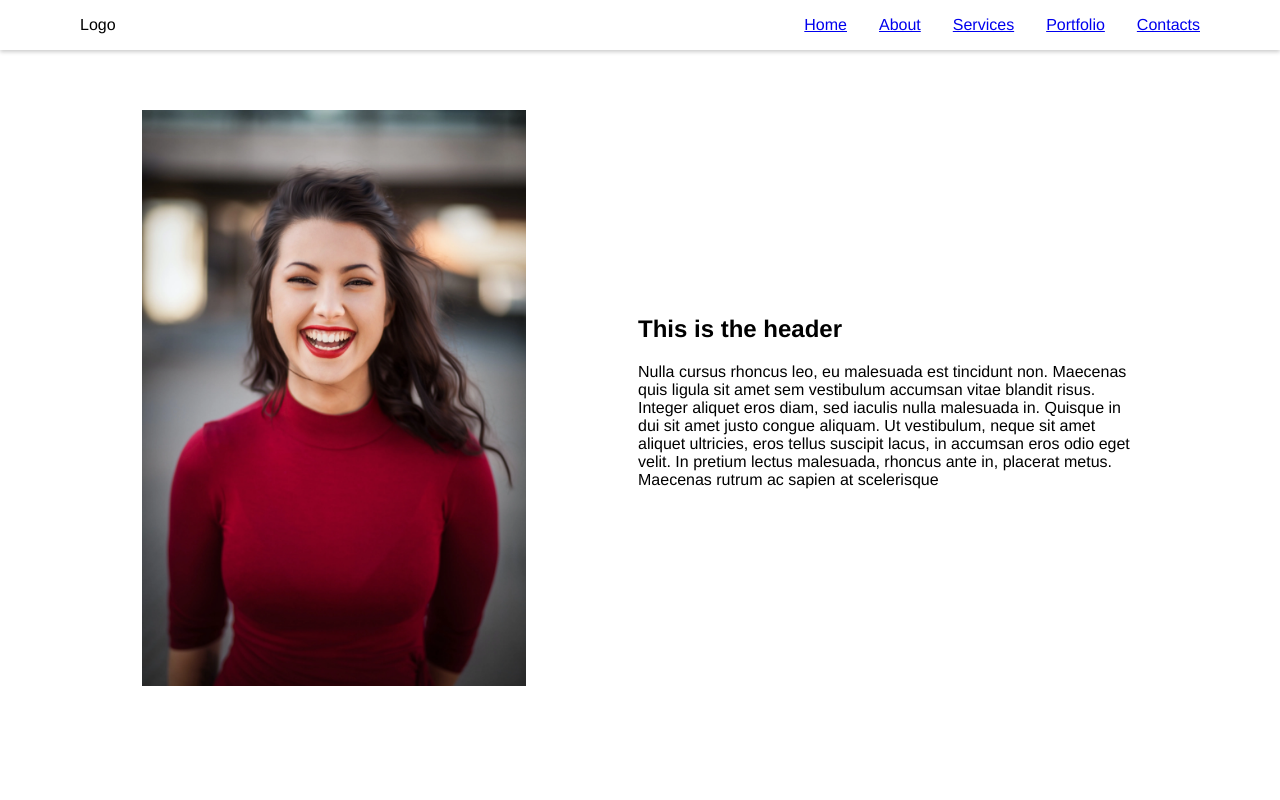
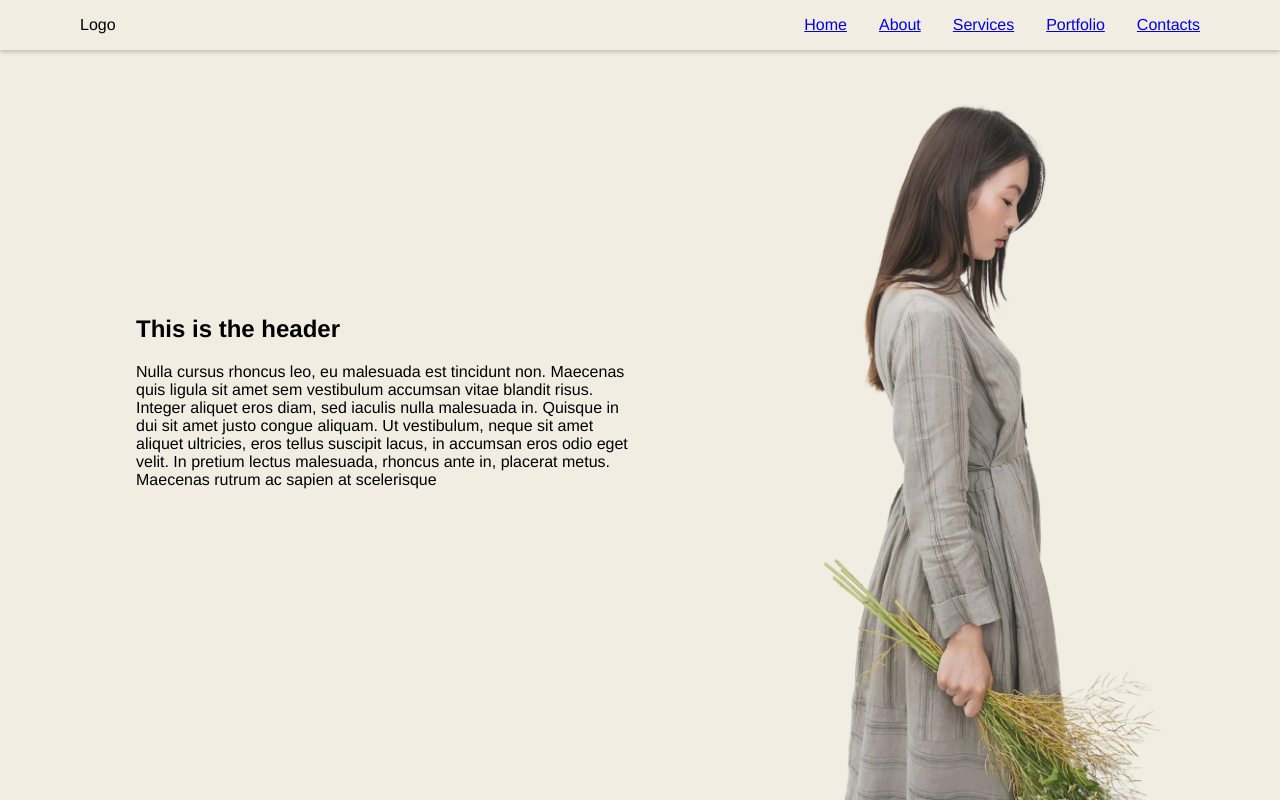
Before and after one commit to alekTitan01/iamkrizel, a React (Create React App) app: page / in a window 1280 px wide. Both pictures are taken after a click on the element "Logo". Shown: the top 800 px of the page. Built offline with nearby package versions, Linux system fonts and the light colour scheme.

Commit message:
fix some styles

```diff
--- a/src/common/components/Layout/Footer.jsx
+++ b/src/common/components/Layout/Footer.jsx
@@ -5,7 +5,9 @@ import { Link } from 'react-router-dom';
 const Footer = () => {
     return <FooterContainer>
         <div className='footer-location'>
-            <span className='map'>maps</span>
+            <span className='map'>
+                <iframe title='address-map' src="https://www.google.com/maps/embed?pb=!1m18!1m12!1m3!1d3335.2714168273933!2d125.0610239263853!3d6.2203414901850085!2m3!1f0!2f0!3f0!3m2!1i1024!2i768!4f13.1!3m3!1m2!1s0x32f79aeb63dfe9b1%3A0x655c3f15a563457f!2sPolomolok%20Municipal%20Hall!5e0!3m2!1sen!2sph!4v1690442594952!5m2!1sen!2sph" width="500" height="300" style={{ border: 0 }} allowfullscreen="" loading="lazy" referrerpolicy="no-referrer-when-downgrade"></iframe>
+            </span>
             <span>address</span>
         </div>
         <div className='footer-menu'>
--- a/src/pages/Home/sections/header/index.jsx
+++ b/src/pages/Home/sections/header/index.jsx
@@ -3,13 +3,13 @@ import { HeaderSection } from '../../styles';
 
 const MainHeader = () => {
     return <HeaderSection>
-        <div className='header-img'>
-            <img src={`${process.env.PUBLIC_URL}/images/header-image.webp`} alt='' />
+        <div className='header-content'>
+            <div>
+                <h1>This is the header</h1>
+                <p>Nulla cursus rhoncus leo, eu malesuada est tincidunt non. Maecenas quis ligula sit amet sem vestibulum accumsan vitae blandit risus. Integer aliquet eros diam, sed iaculis nulla malesuada in. Quisque in dui sit amet justo congue aliquam. Ut vestibulum, neque sit amet aliquet ultricies, eros tellus suscipit lacus, in accumsan eros odio eget velit. In pretium lectus malesuada, rhoncus ante in, placerat metus. Maecenas rutrum ac sapien at scelerisque</p>
+            </div>
         </div>
-        <div className='header-content'>
-            <h1>This is the header</h1>
-            <p>Nulla cursus rhoncus leo, eu malesuada est tincidunt non. Maecenas quis ligula sit amet sem vestibulum accumsan vitae blandit risus. Integer aliquet eros diam, sed iaculis nulla malesuada in. Quisque in dui sit amet justo congue aliquam. Ut vestibulum, neque sit amet aliquet ultricies, eros tellus suscipit lacus, in accumsan eros odio eget velit. In pretium lectus malesuada, rhoncus ante in, placerat metus. Maecenas rutrum ac sapien at scelerisque</p>
-        </div>
+        <div className='header-img' />
     </HeaderSection>;
 };
 
--- a/src/pages/Home/sections/profileInfo/index.jsx
+++ b/src/pages/Home/sections/profileInfo/index.jsx
@@ -8,9 +8,7 @@ const ProfileInfo = () => {
     const navigate = useNavigate()
 
     return <ProfileInfoContainer>
-        <div className='column image'>
-            <img alt='' src={`${process.env.PUBLIC_URL}/images/random-profile.webp`} />
-        </div>
+        <div className='column image' />
         <div className='column content'>
             <h2>About Me</h2>
             <ActionButton onClick={() => navigate('/iamkrizel/about')}>
--- a/src/pages/Home/styles.js
+++ b/src/pages/Home/styles.js
@@ -1,16 +1,23 @@
 import styled from "styled-components";
 
+const headerUrl = `${process.env.PUBLIC_URL}/images/header-image.webp`
+const pic1Url = `${process.env.PUBLIC_URL}/images/random-profile.webp`
+
 export const HeaderSection = styled.section`
-    display: flex;
-    align-items: center;
-    gap: 7rem;
-    padding: 5rem;
-    justify-content: center;
-    flex: wrap;
+    display: grid;
+    grid-template-columns: 1fr 1fr;
+    gap: 0.5rem;
+    background-color: #F2EDE3;
+    ${'' /* padding: 5rem; */}
 
     & .header-img {
-        max-height: 80vh;
-        max-width: 30vw;
+        margin: auto;
+        background-image: url(${headerUrl});
+        background-repeat: no-repeat;
+        background-size: cover;
+        background-position: left;
+        width:100%;
+        height: 100%;
 
         & img {
             max-width: 100%;
@@ -19,19 +26,33 @@ export const HeaderSection = styled.section`
     }
 
     & .header-content{
-        max-width: 500px;
+        display: flex;
+        justify-content: center;
+        align-items: flex-end;
+        height: 100%;
+        width: 100%;
+        flex-direction: column;
+
+        & div{
+            max-width: 500px;
+        }
     }
 `
 
 export const ProfileInfoContainer = styled.section`
-    padding: 7rem;
     display: grid;
-    grid-template-columns: 1fr 1fr; /* Two columns with equal width */
-    gap: 7rem;
+    grid-template-columns: 1fr 1fr;
+    gap: 0.5rem;
+    height: 90vh;
 
     & .column.image {
         margin: auto;
-        max-height: 80vh;
+        background-image: url(${pic1Url});
+        background-repeat: no-repeat;
+        background-size: cover;
+        background-position: right;
+        width:100%;
+        height: 100%;
 
         & img {
             max-width: 100%;
```
Also changed, not shown: public/images/header-image.webp.
